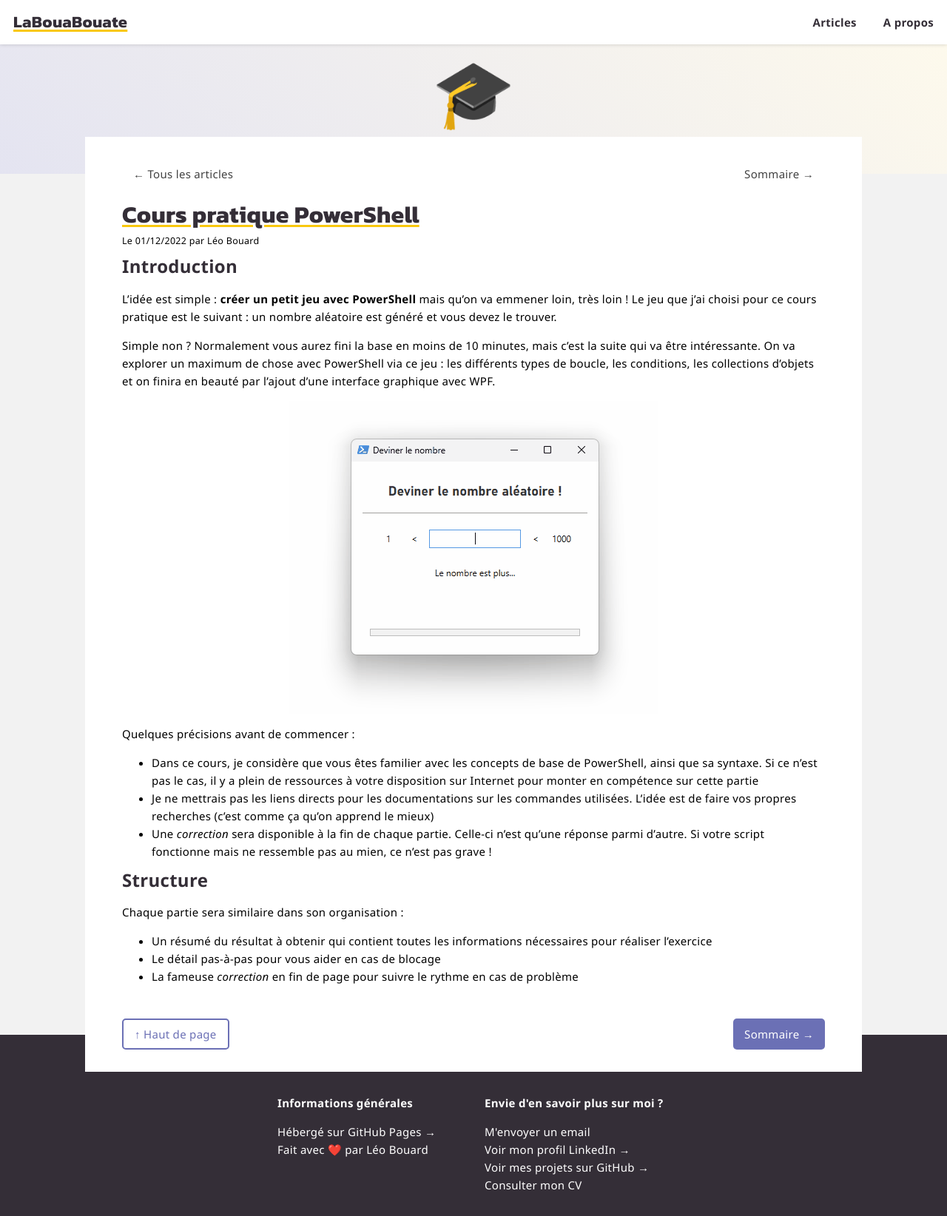
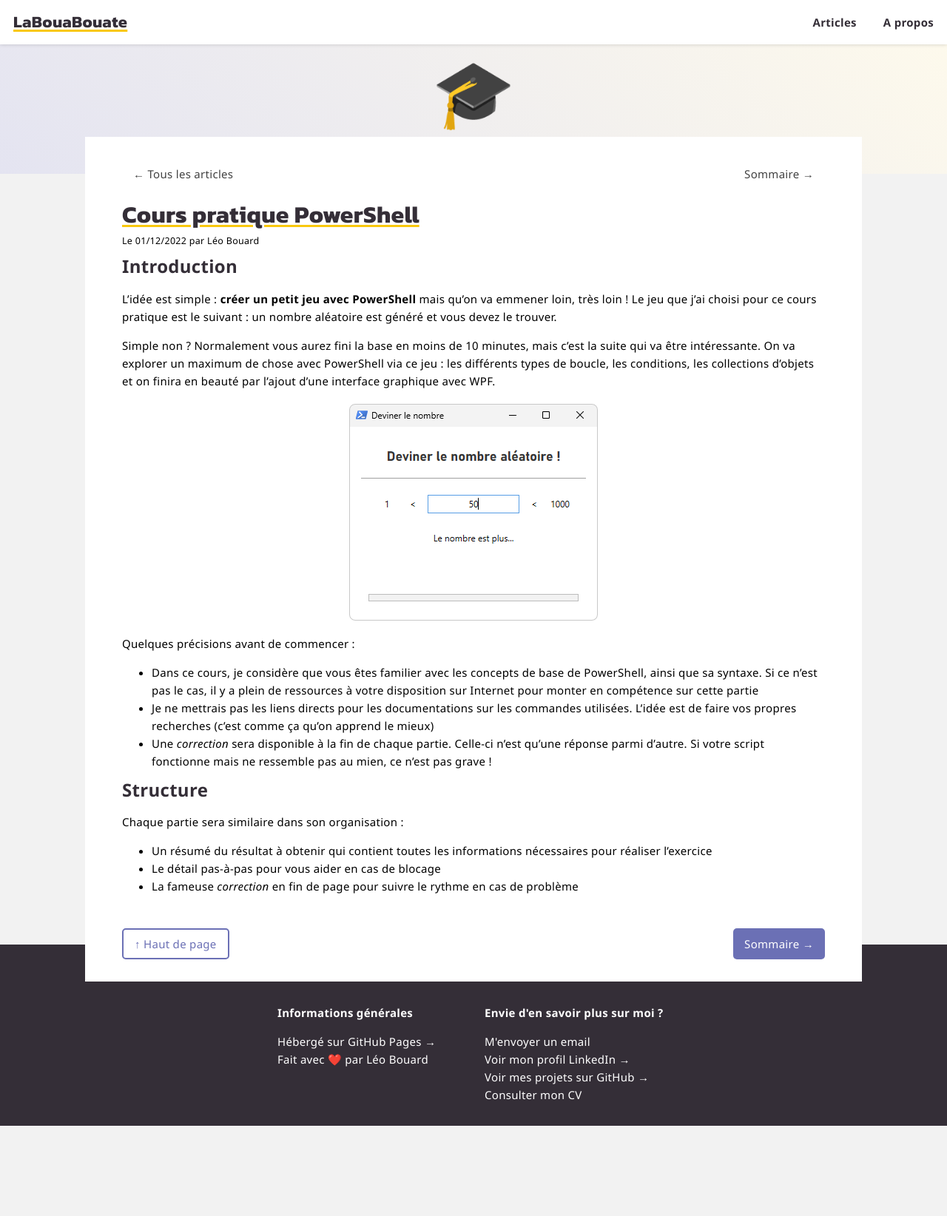
Before and after one commit to leobouard/leobouard.github.io, a Jekyll site: the page built from _posts/2022-12-01-cours-pratique-powershell-introduction.md, in a window 1280 px wide. Shown: the whole page at 74% size. Built offline with Jekyll 4.4.1, drawn with Linux system fonts in a browser that asks for light colours; some web fonts are replaced; after the commit the page ends 1522 px from its top, so only the background shows below that.

Commit message:
Remplacement capture

```diff
--- a/_posts/2022-12-01-cours-pratique-powershell-introduction.md
+++ b/_posts/2022-12-01-cours-pratique-powershell-introduction.md
@@ -17,7 +17,7 @@
 
 Simple non ? Normalement vous aurez fini la base en moins de 10 minutes, mais c'est la suite qui va être intéressante. On va explorer un maximum de chose avec PowerShell via ce jeu : les différents types de boucle, les conditions, les collections d'objets et on finira en beauté par l'ajout d'une interface graphique avec WPF.
 
-![Interface graphique finale en WPF](/assets/images/final-results.gif)
+![Interface graphique finale en WPF](/assets/images/resultat-final.webp)
 
 Quelques précisions avant de commencer :
 
```
Also changed, not shown: assets/images/final-results.gif (deleted), assets/images/resultat-final.webp (added).
